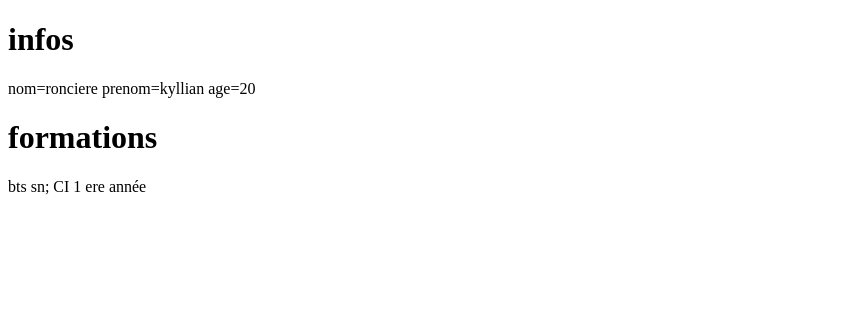
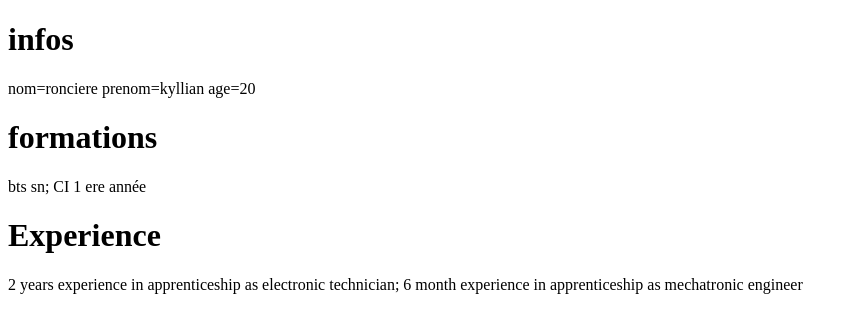
Before and after one commit to kyll22/kyll22.github.io, a plain HTML site: page index.html in a window 1280 px wide. Shown: the whole page, without its empty margins (0-858 px from the left). Drawn offline with Linux system fonts and the light colour scheme.

Commit message:
add experiences

```diff
--- a/index.html
+++ b/index.html
@@ -14,6 +14,9 @@
     <h1>formations</h1>
     <p>bts sn; CI 1 ere année
     </p>
+    <h1>Experience</h1>
+    <p>2 years experience in apprenticeship as electronic technician; 6 month experience in apprenticeship as mechatronic engineer
+    </p>
 
 </body>
 
```
